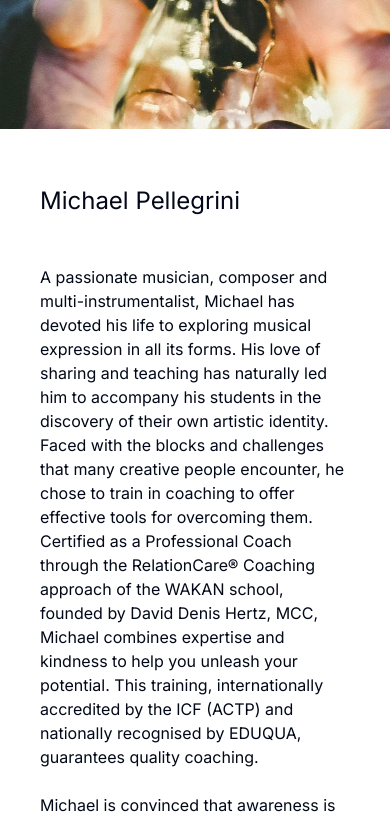
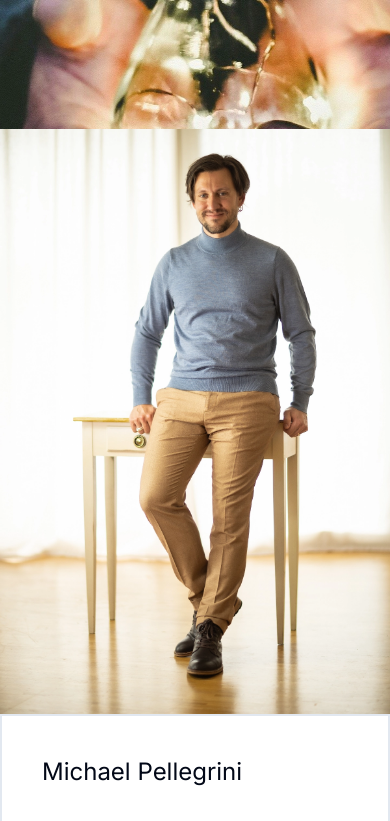
Before and after one commit to Cap0n3/pellegrinicoaching24, a Next.js app: page /en in a window 390 px wide. Shown: the part 4880-5701 px from the top of the page. Built offline with nearby package versions, Linux system fonts and the light colour scheme.

Commit message:
Started to edit about section design

```diff
--- a/components/AboutSection.tsx
+++ b/components/AboutSection.tsx
@@ -15,11 +15,11 @@ export default function AboutSection({ contrast = false }: Props) {
 
     return (
         <section
-            className={`relative w-full px-10 pt-10 pb-40 lg:px-20 ${contrast ? "bg-mp-light-beige dark:bg-gray-900" : "bg-white dark:bg-gray-800"}`}
+            className={`relative w-full pb-32 ${contrast ? "bg-mp-light-beige dark:bg-gray-900" : "bg-white dark:bg-gray-800"}`}
         >
-            <div className="mx-auto max-w-screen-xl items-center gap-8 lg:grid lg:grid-cols-2 xl:gap-16">
-                <Slide>
-                    <div className="mt-4 md:mt-0" tabIndex={0}>
+            <div className="w-full flex flex-col lg:flex-row items-start">
+                <Slide classProps="w-full lg:w-1/2">
+                    <div className="px-10 pt-10 w-full border-2" tabIndex={0}>
                         <Headings title={t("about-section.title")} type="h2" className="text-start mb-12" slide />
                         <p className="text-md mb-6">
                             {t("about-section.description-p1")}
@@ -29,15 +29,15 @@ export default function AboutSection({ contrast = false }: Props) {
                         </p>
                     </div>
                 </Slide>
-                <Slide>
-                    <div className="" tabIndex={0}>
+                <Slide classProps="w-full order-first lg:w-1/2 lg:order-none">
+                    <div className="w-full" tabIndex={0}>
                         <Image
                             tabIndex={0}
                             src="/images/michael-pellegrini.webp"
                             alt="Michael Pellegrini"
                             width={1200}
                             height={1799}
-                            className="h-auto w-full object-cover rounded-lg"
+                            className="h-auto w-full object-cover"
                         />
                     </div>
                 </Slide>
--- a/components/common/VisualTextSection.tsx
+++ b/components/common/VisualTextSection.tsx
@@ -24,7 +24,7 @@ export default function VisualTextSection({
     wave = false,
 }: SectionProps) {
     const imageBlock = (
-        <div className="order-first w-full :order-none lg:w-1/2">
+        <div className="order-first w-full lg:order-none lg:w-1/2">
             {imageLink && (
                 <Slide>
                     <Image
```
